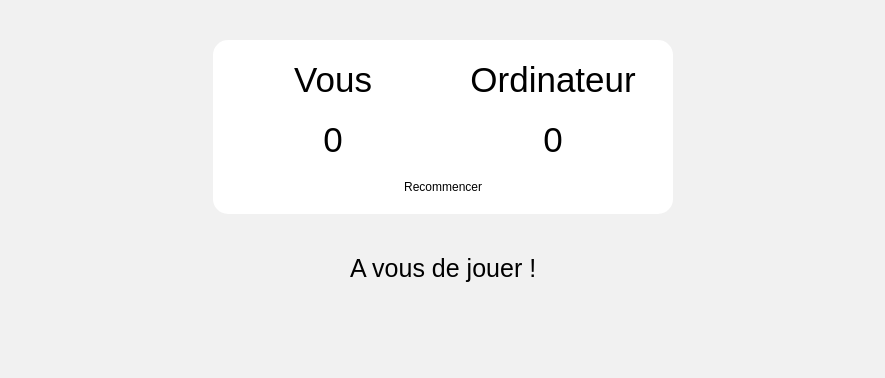
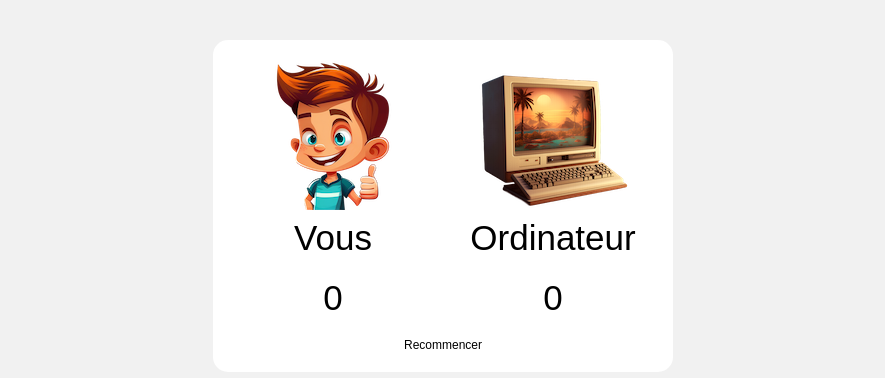
Before and after one commit to AnthonySemprini/pierre-feuille-ciseaux, a plain HTML site: page index.html in a window 1280 px wide. Shown: the top 378 px of the page, without its empty margins (197-1082 px from the left). Drawn offline with Linux system fonts and the light colour scheme.

Commit message:
ajout de png

```diff
--- a/index.html
+++ b/index.html
@@ -6,13 +6,13 @@
     <meta http-equiv="X-UA-Compatible" content="IE=edge">
     <meta name="viewport" content="width=device-width, initial-scale=1.0">
     <link rel="stylesheet" href="/style.css">
-    <title>JEUX</title>
+    <title>Shifoumi</title>
 </head>
 
 <body>
     <div class="score">
-        <p>Vous</p>
-        <p>Ordinateur</p>
+        <p><img src="./assets/perso.png" alt="perso">Vous</p>
+        <p><img src="./assets/ordinateur.png" alt="ordinateur">Ordinateur</p>
         <p id="score-joueur">0</p>
         <p id="score-ordinateur">0</p>
         <div id="reset">Recommencer</div>
```
Also changed, not shown: assets/ordinateur.png (added), assets/perso.png (added), 2 other files.
